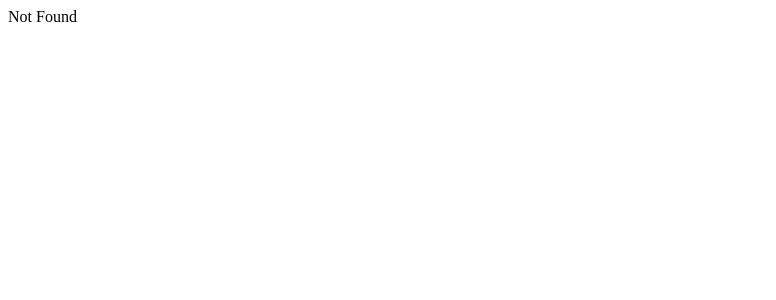
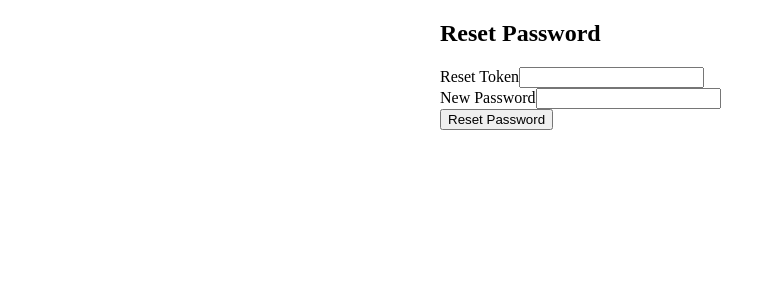
Before and after one commit to fullerstackdev/betlogic-frontend, a React (Vite) app: page /auth/reset in a window 1280 px wide. Shown: the top 300 px of the page, without its empty margins (0-776 px from the left). Built offline with nearby package versions, Linux system fonts and the light colour scheme.

Commit message:
probably nothing

```diff
--- a/src/App.jsx
+++ b/src/App.jsx
@@ -3,6 +3,8 @@ import { Routes, Route } from "react-router-dom";
 import RegisterPage from "./pages/Auth/RegisterPage";
 import LoginPage from "./pages/Auth/LoginPage";
 import VerifyPage from "./pages/Auth/VerifyPage"; // optional
+import ForgotPage from "./pages/Auth/ForgotPage";
+import ResetPage from "./pages/Auth/ResetPage";
 
 function App() {
   return (
@@ -10,6 +12,8 @@ function App() {
       <Route path="/auth/register" element={<RegisterPage />} />
       <Route path="/auth/login" element={<LoginPage />} />
       <Route path="/auth/verify/:token" element={<VerifyPage />} />
+      <Route path="/auth/forgot" element={<ForgotPage />} />
+      <Route path="/auth/reset" element={<ResetPage />} />
       <Route path="*" element={<div>Not Found</div>} />
     </Routes>
   );
--- /dev/null
+++ b/src/pages/Auth/ForgotPage.jsx
@@ -0,0 +1,48 @@
+import React, { useState } from "react";
+
+function ForgotPage() {
+  const [email, setEmail] = useState("");
+  const [error, setError] = useState("");
+  const [success, setSuccess] = useState("");
+
+  async function handleSubmit(e) {
+    e.preventDefault();
+    setError("");
+    setSuccess("");
+    try {
+      const res = await fetch(import.meta.env.VITE_API_BASE + "/auth/forgot", {
+        method: "POST",
+        headers: { "Content-Type": "application/json" },
+        body: JSON.stringify({ email })
+      });
+      const data = await res.json();
+      if (!res.ok) {
+        throw new Error(data.error || "Failed to request reset");
+      }
+      setSuccess(data.message);
+    } catch (err) {
+      setError(err.message);
+    }
+  }
+
+  return (
+    <div style={{ maxWidth: 400, margin: "auto" }}>
+      <h2>Forgot Password</h2>
+      {error && <p style={{ color: "red" }}>{error}</p>}
+      {success && <p style={{ color: "green" }}>{success}</p>}
+      <form onSubmit={handleSubmit}>
+        <div>
+          <label>Email</label>
+          <input
+            type="email"
+            value={email}
+            onChange={e => setEmail(e.target.value)}
+          />
+        </div>
+        <button type="submit">Send Reset Link</button>
+      </form>
+    </div>
+  );
+}
+
+export default ForgotPage;
--- /dev/null
+++ b/src/pages/Auth/ResetPage.jsx
@@ -0,0 +1,57 @@
+import React, { useState } from "react";
+
+function ResetPage() {
+  const [token, setToken] = useState("");
+  const [newPassword, setNewPassword] = useState("");
+  const [error, setError] = useState("");
+  const [success, setSuccess] = useState("");
+
+  async function handleSubmit(e) {
+    e.preventDefault();
+    setError("");
+    setSuccess("");
+    try {
+      const res = await fetch(import.meta.env.VITE_API_BASE + "/auth/reset", {
+        method: "POST",
+        headers: { "Content-Type": "application/json" },
+        body: JSON.stringify({ token, newPassword })
+      });
+      const data = await res.json();
+      if (!res.ok) {
+        throw new Error(data.error || "Failed to reset password");
+      }
+      setSuccess(data.message);
+    } catch (err) {
+      setError(err.message);
+    }
+  }
+
+  return (
+    <div style={{ maxWidth: 400, margin: "auto" }}>
+      <h2>Reset Password</h2>
+      {error && <p style={{ color: "red" }}>{error}</p>}
+      {success && <p style={{ color: "green" }}>{success}</p>}
+      <form onSubmit={handleSubmit}>
+        <div>
+          <label>Reset Token</label>
+          <input
+            type="text"
+            value={token}
+            onChange={e => setToken(e.target.value)}
+          />
+        </div>
+        <div>
+          <label>New Password</label>
+          <input
+            type="password"
+            value={newPassword}
+            onChange={e => setNewPassword(e.target.value)}
+          />
+        </div>
+        <button type="submit">Reset Password</button>
+      </form>
+    </div>
+  );
+}
+
+export default ResetPage;
```
